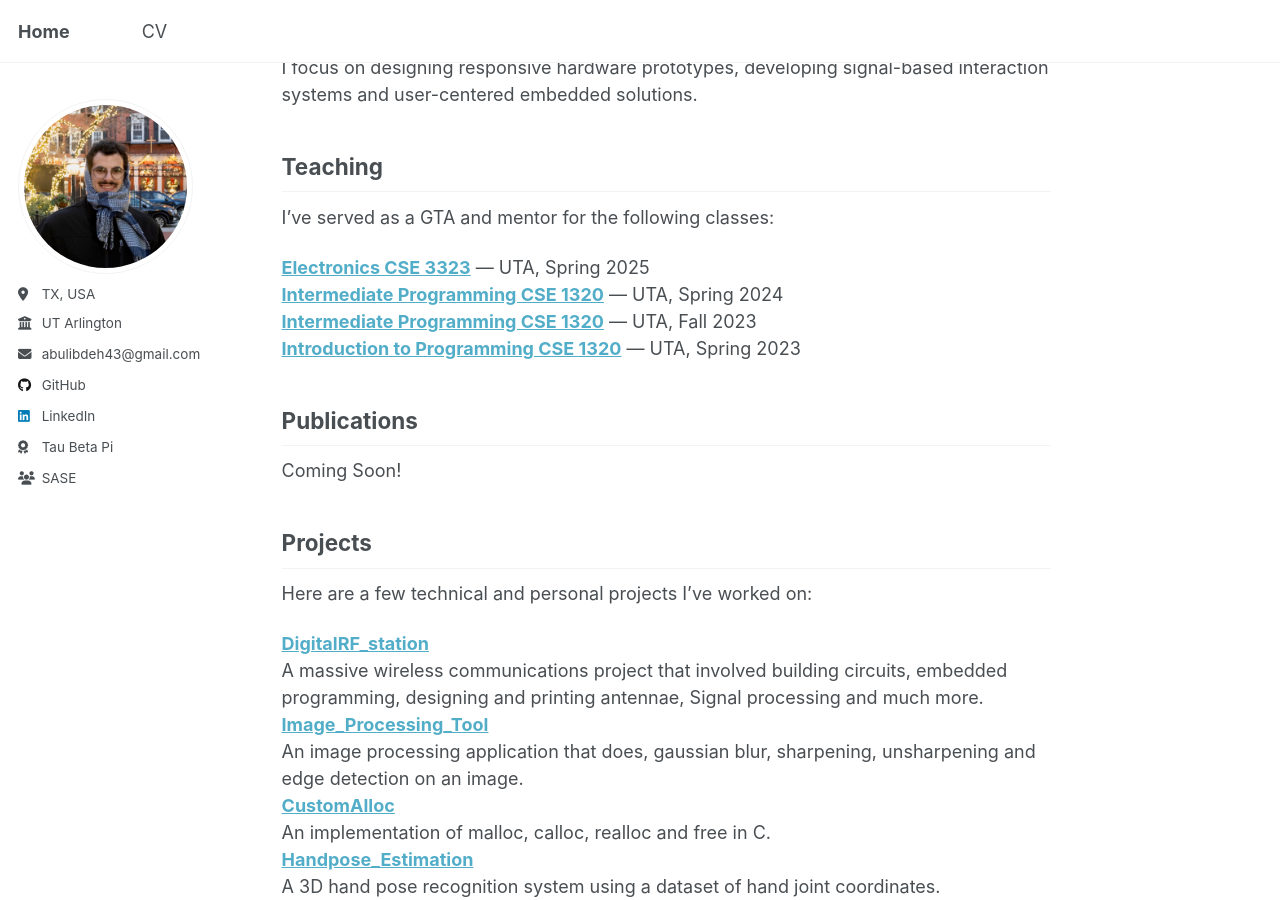
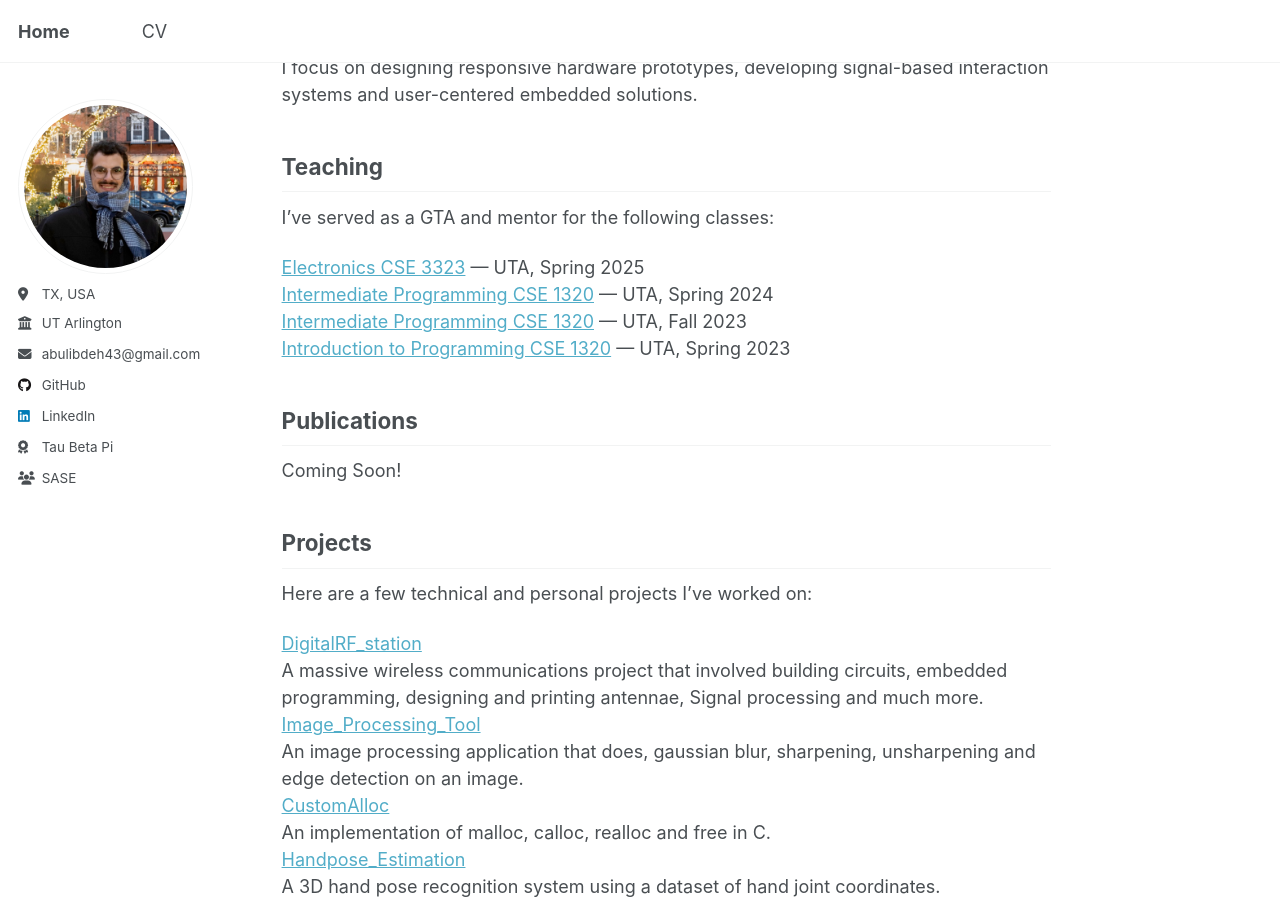
Before and after one commit to marwanthestudent/marwanthestudent.github.io, a Jekyll site: the page built from _pages/about.md, in a window 1280 px wide and 900 px high, scrolled down 314 px. Built offline with Jekyll 4.4.1, drawn with Linux system fonts in a browser that asks for light colours.

Commit message:
nearlydone

```diff
--- a/_pages/about.md
+++ b/_pages/about.md
@@ -19,10 +19,10 @@ I focus on designing responsive hardware prototypes, developing signal-based int
 
 I’ve served as a GTA and mentor for the following classes:
 
-[**Electronics CSE 3323**](https://catalog.uta.edu/search/?P=CSE%203323) — UTA, Spring 2025<br>
-[**Intermediate Programming CSE 1320**](https://catalog.uta.edu/search/?P=CSE%201320) — UTA, Spring 2024<br>
-[**Intermediate Programming CSE 1320**](https://catalog.uta.edu/search/?P=CSE%201320) — UTA, Fall 2023<br>
-[**Introduction to Programming CSE 1320**](https://catalog.uta.edu/search/?P=CSE%201310) — UTA, Spring 2023<br>
+[Electronics CSE 3323](https://catalog.uta.edu/search/?P=CSE%203323) — UTA, Spring 2025<br>
+[Intermediate Programming CSE 1320](https://catalog.uta.edu/search/?P=CSE%201320) — UTA, Spring 2024<br>
+[Intermediate Programming CSE 1320](https://catalog.uta.edu/search/?P=CSE%201320) — UTA, Fall 2023<br>
+[Introduction to Programming CSE 1320](https://catalog.uta.edu/search/?P=CSE%201310) — UTA, Spring 2023<br>
 
 ## Publications
 
@@ -32,13 +32,13 @@ Coming Soon!
 
 Here are a few technical and personal projects I’ve worked on:
 
-[**DigitalRF_station**](https://github.com/marwanthestudent/DigitalRF_Station)<br>
+[DigitalRF_station](https://github.com/marwanthestudent/DigitalRF_Station)<br>
   A massive wireless communications project that involved building circuits, embedded programming, designing and printing antennae, Signal processing and much more.<br>
-[**Image_Processing_Tool**](https://github.com/marwanthestudent/Image_processing_tool)<br>
+[Image_Processing_Tool](https://github.com/marwanthestudent/Image_processing_tool)<br>
   An image processing application that does, gaussian blur, sharpening, unsharpening and edge detection on an image.<br>
-[**CustomAlloc**](https://github.com/marwanthestudent/CustomAlloc)<br>
+[CustomAlloc](https://github.com/marwanthestudent/CustomAlloc)<br>
   An implementation of malloc, calloc, realloc and free in C.<br>
-[**Handpose_Estimation**](https://github.com/marwanthestudent/Handpose_Estimation)<br>
+[Handpose_Estimation](https://github.com/marwanthestudent/Handpose_Estimation)<br>
   A 3D hand pose recognition system using a dataset of hand joint coordinates.<br>
 
 For more projects checkout my github on the left column!!
```
